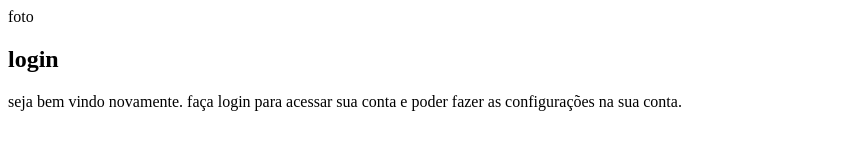
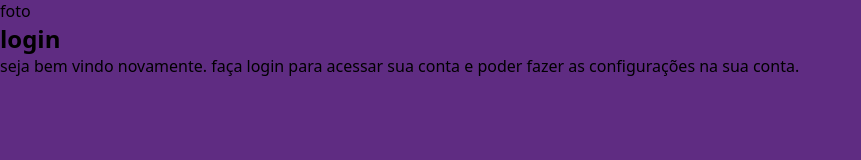
Before and after one commit to hugobrito896/Projeto-login, a plain HTML site: page index.html in a window 1280 px wide. Shown: the whole page, without its empty margins (0-861 px from the left). Drawn offline with Linux system fonts and the light colour scheme.

Commit message:
atualização do projeto

```diff
--- a/estilos/style.css
+++ b/estilos/style.css
@@ -5,3 +5,27 @@ paleta de cores
 verde #49409d
 Lilas #5f2c82
 */
+
+* {
+    font-family: system-ui, -apple-system, BlinkMacSystemFont, 'Segoe UI', Roboto, Oxygen, Ubuntu, Cantarell, 'Open Sans', 'Helvetica Neue', sans-serif;
+    padding: 0px;
+    margin: 0px;
+    box-sizing: border-box;
+}
+
+body, html {
+    background-color: #5f2c82;
+    height: 100vh;
+    width: 100vw;
+}
+
+main{
+    position: relative;
+    height: 100vh;
+    width: 100vw;
+}
+
+section#login{
+    background-color: white;
+
+}
```
